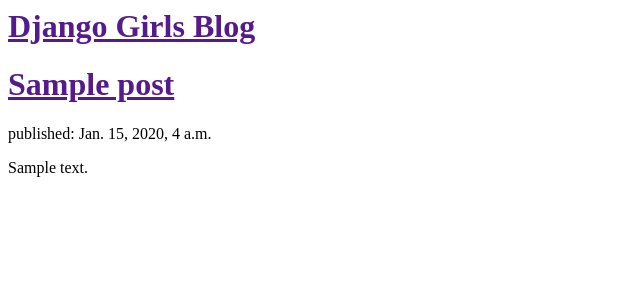
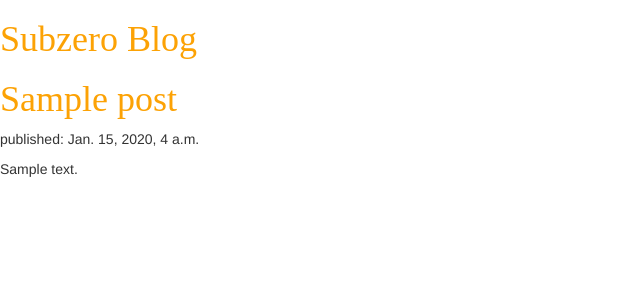
Before and after one commit to subzeroDevelopment/blogDjango, a Django app: page / in a window 1280 px wide. Shown: the top 300 px of the page, without its empty margins (0-640 px from the left). Run offline with Django 3.2, Linux system fonts and the light colour scheme; tables that the repository leaves empty hold one stand-in row (values such as "Sample post"); some libraries are stand-ins or nearby versions.

Commit message:
adding first view

```diff
--- /dev/null
+++ b/blog/static/css/blog.css
@@ -0,0 +1,4 @@
+h1 a {
+      color: #FCA205;
+       font-family: 'Lobster';
+}
--- a/blog/templates/blog/post_list.html
+++ b/blog/templates/blog/post_list.html
@@ -1,10 +1,14 @@
+{% load staticfiles %}
 <html>
         <head>
-            <title>Django Girls blog</title>
+            <title>Subzero blog</title>
+            <link rel="stylesheet" href="//maxcdn.bootstrapcdn.com/bootstrap/3.2.0/css/bootstrap.min.css">
+            <link rel="stylesheet" href="//maxcdn.bootstrapcdn.com/bootstrap/3.2.0/css/bootstrap-theme.min.css">
+            <link rel="stylesheet" href="{% static 'css/blog.css' %}">
         </head>
         <body>
             <div>
-                <h1><a href="">Django Girls Blog</a></h1>
+                <h1><a href="">Subzero Blog</a></h1>
             </div>
           {% for post in posts %}
             <div>
```
